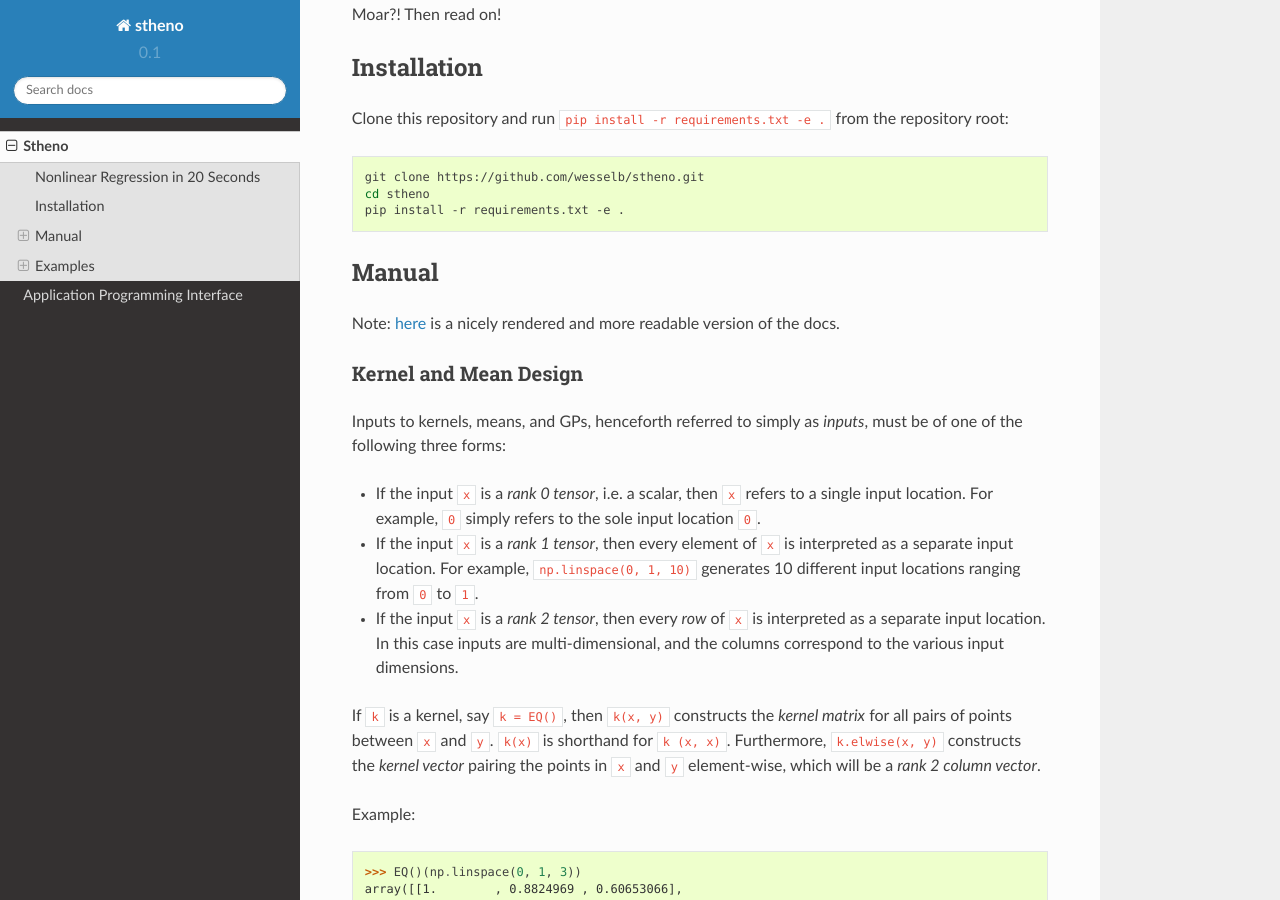
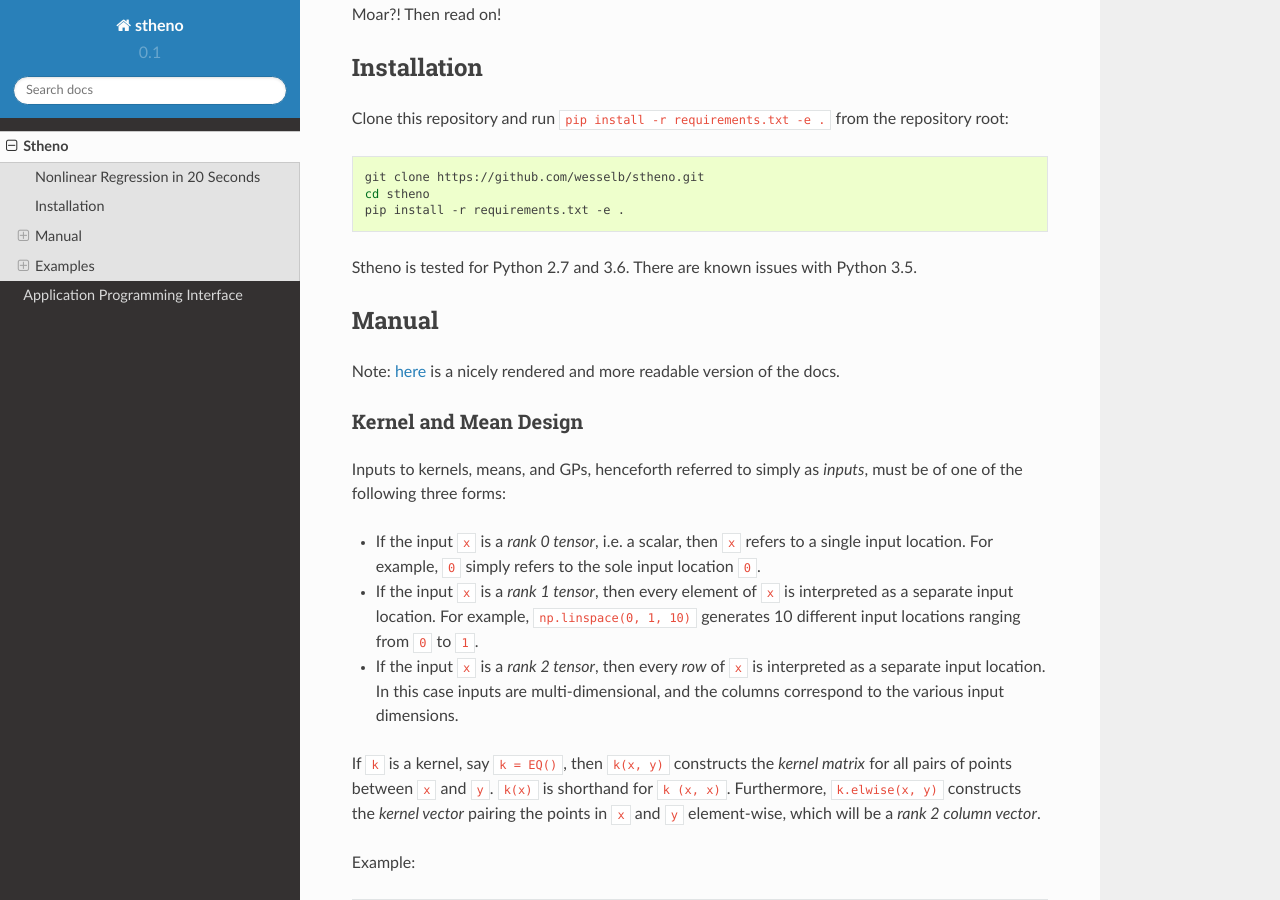
Before and after one commit to wesselb/stheno, a Sphinx documentation site: the page built from doc/readme.rst, in a window 1280 px wide and 900 px high, scrolled down 1223 px. Built offline with Sphinx 7.4.7 and the Read the Docs theme 2.0.0, drawn with Linux system fonts in a browser that asks for light colours.

Commit message:
Add note about Python versions

```diff
--- a/doc/readme.rst
+++ b/doc/readme.rst
@@ -75,6 +75,9 @@ from the repository root:
     cd stheno
     pip install -r requirements.txt -e .
 
+Stheno is tested for Python 2.7 and 3.6. There are known issues with
+Python 3.5.
+
 Manual
 ------
 
```
Also changed, not shown: README.md (+3 -0 lines).
